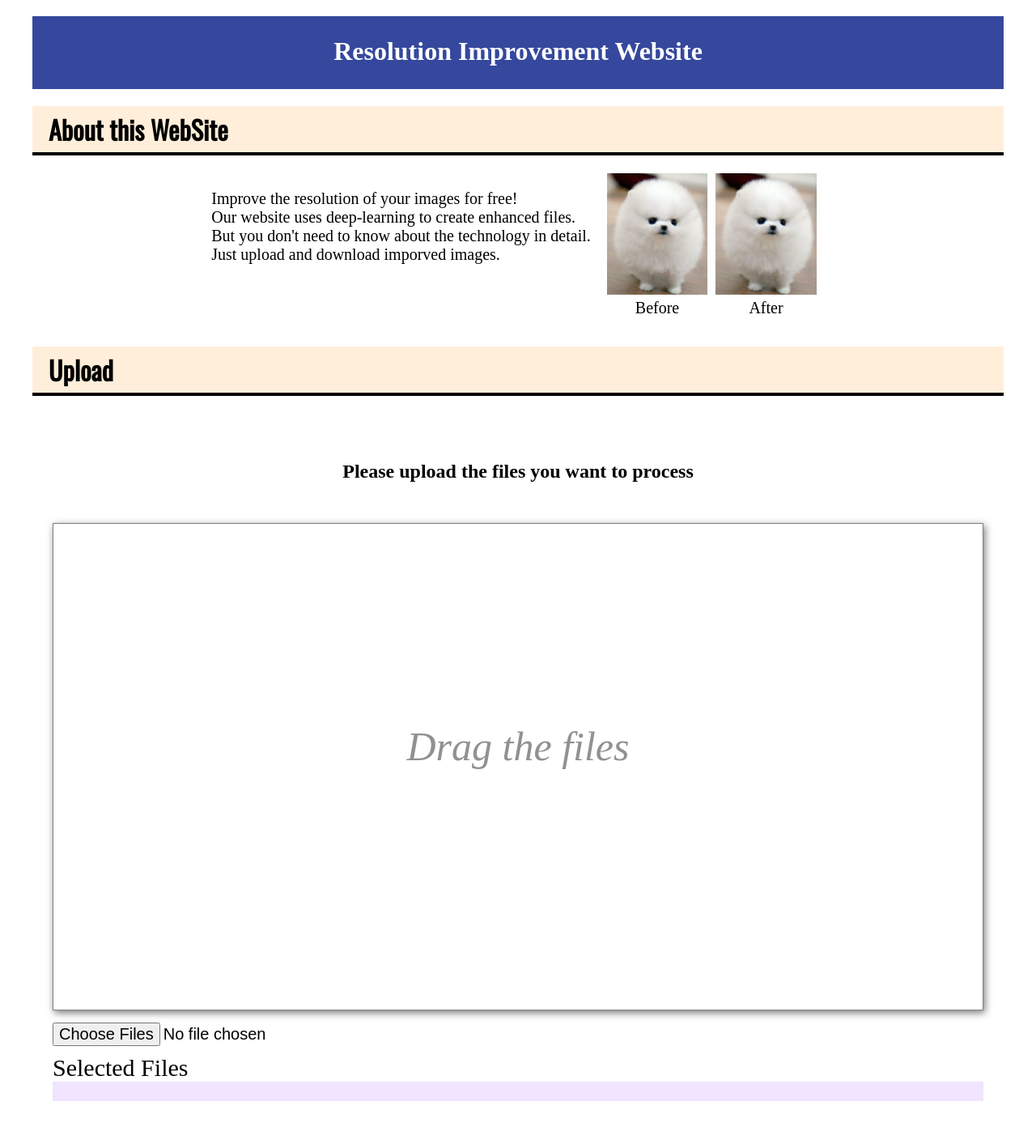
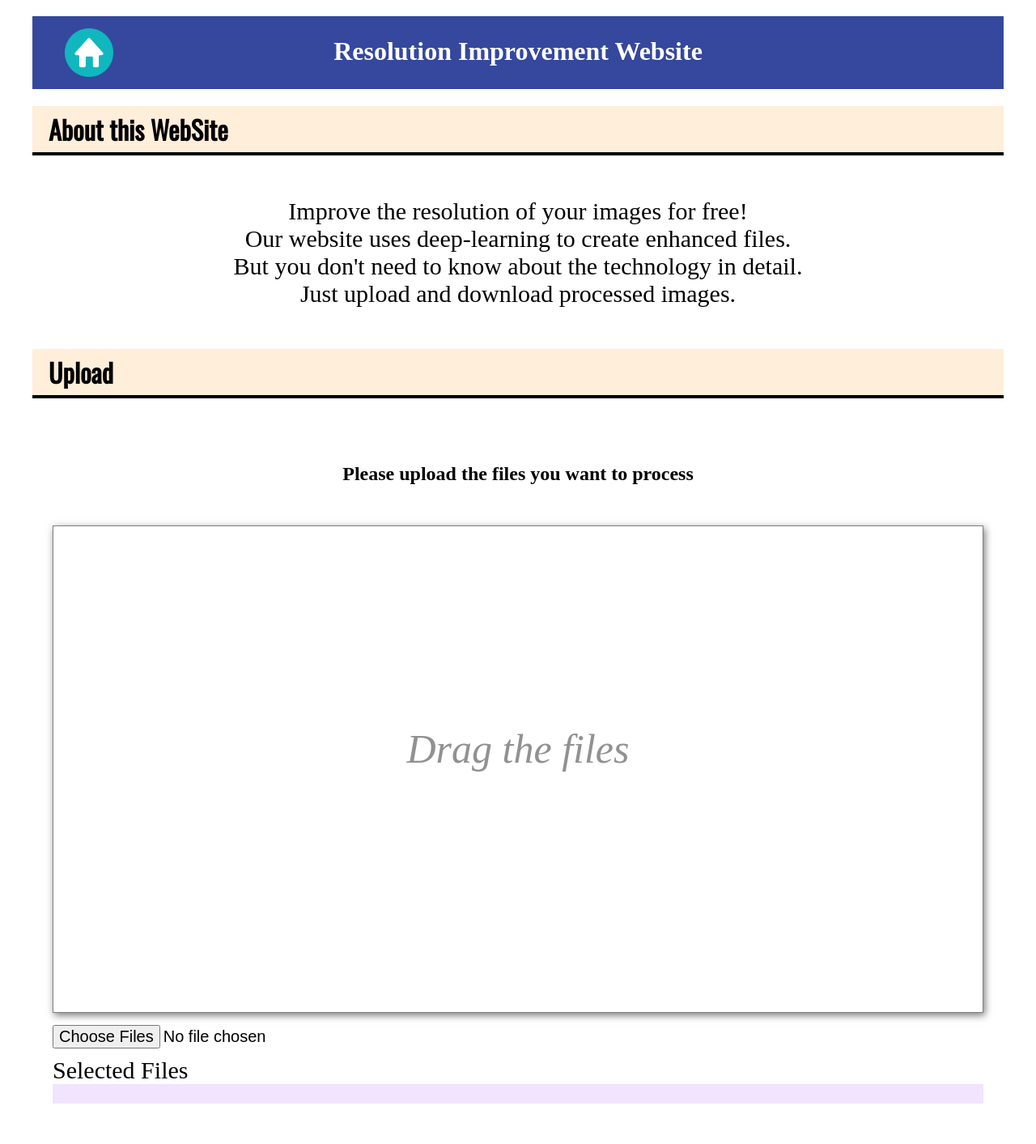
Before and after one commit to ddophi98/CooperationProjcet-ResolutionImprovement, a Flask app: page / in a window 1280 px wide. Shown: the whole page at 81% size. Before the commit the page ends 1360 px from the top, so only its background shows below. Run offline with Flask 2, Linux system fonts and the light colour scheme.

Commit message:
홈 아이콘 추가 및 디자인 살짝 변경

```diff
--- a/static/common.css
+++ b/static/common.css
@@ -4,6 +4,7 @@
 
 body {
   max-width: 1200px;
+  min-width: 850px;
   margin: 0 auto;
   margin-top: 20px;
 }
@@ -12,25 +13,23 @@ p{
   font-size: 20px;
 }
 
+.empty{
+  width: 100px
+}
+
 .header {
   display: flex;
   flex-direction: row;
-  justify-content:center;
+  justify-content:space-between;
   background-color: rgb(53, 72, 157);
   color: white;
   height: 90px;
   line-height: 45px;
 }
 
-.header h1 a{
-  text-decoration-line: none;
-  text-decoration: none;
-}
-.header h1 a:link{
-  color: white;
-}
-.header h1 a:visited{
-  color: white;
+.header a img{
+  width:60px;
+  margin: 15px 0px 0px 40px;
 }
 
 .title{
--- a/static/main.css
+++ b/static/main.css
@@ -8,21 +8,8 @@
 }
 
 .introduction-container p{
-  margin-right: 20px;
-}
-
-.photo-explanation{
   text-align: center;
-}
-
-.photo-container{
-  display: flex;
-  flex-direction: row;
-  flex-wrap: wrap;
-  margin-bottom: 15px;
-}
-.photo-container .photo{
-  padding-right: 10px;
+  font-size: 30px;
 }
 
 .uploading h2{
@@ -59,6 +46,7 @@
 }
 
 .selected-zone{
+  word-wrap: break-word;
   font-size: 18px;
   font-weight: 500;
   padding: 12px;
--- a/static/process.css
+++ b/static/process.css
@@ -7,10 +7,10 @@
 }
 
 .file-container{
-  width: 500px;
+  word-wrap: break-word;
+  width: 300px;
   text-align: center;
-  font-size:20px;
-  font-weight: 500;
+  font-size:22px;
 }
 
 .download-btn{
--- a/templates/main.html
+++ b/templates/main.html
@@ -10,7 +10,9 @@
 
   <body>
     <div class="header">
-      <h1><a href="main.html">Resolution Improvement Website</a></h1>
+      <a href="/"><img src="../static/images/home_icon.png"></a>
+      <h1>Resolution Improvement Website</h1>
+      <div class="empty"></div>
     </div>
 
     <div class="row">
@@ -22,18 +24,8 @@
             Improve the resolution of your images for free!<br>
             Our website uses deep-learning to create enhanced files.<br>
             But you don't need to know about the technology in detail.<br>
-            Just upload and download imporved images.
+            Just upload and download processed images.
           </p>
-          <div class="photo-container">
-            <div class="photo">
-              <img src="/static/images/best_photo1.png" style="height:150px;">
-              <div class="photo-explanation">Before</div>
-            </div>
-            <div class="photo">
-              <img src="/static/images/best_photo1.png" style="height:150px;">
-              <div class="photo-explanation">After</div>
-            </div>
-          </div>
         </div>
       </div>
 
--- a/templates/process.html
+++ b/templates/process.html
@@ -10,7 +10,9 @@
 
   <body>
     <div class="header">
-      <h1><a href="main.html">Resolution Improvement Website</a></h1>
+      <a href="/"><img src="../static/images/home_icon.png"></a>
+      <h1>Resolution Improvement Website</h1>
+      <div class="empty"></div>
     </div>
 
     <div class="processing">
@@ -19,7 +21,7 @@
       {% for f in file_list %}
         <div class="process-container">
           <div class="file-container">
-            <img src="{{ url_for('static', filename='./uploaded_files/'+f) }}" style="width:200px;"><br>
+            <img src="{{ url_for('static', filename='./uploaded_files/'+f) }}" style="width:250px;"><br>
             {{f}}
           </div>
           <div class="btn-container">
```
Also changed, not shown: static/images/best_photo1.png (deleted), static/images/home_icon.png (added).
